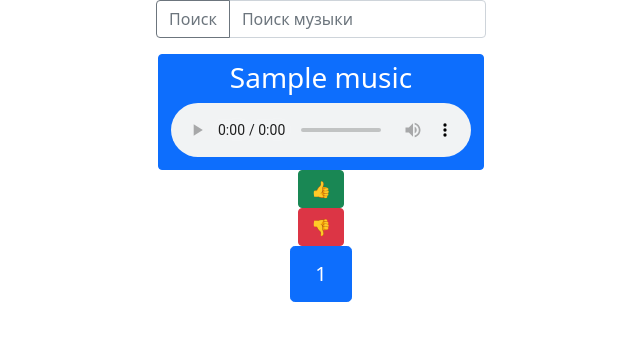
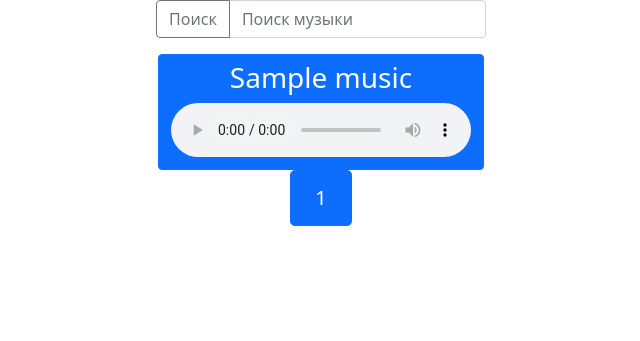
Before and after one commit to OrneysOriginal/music, a Django app: page / in a window 1280 px wide. Shown: the part 56-397 px from the top of the page, without its empty margins (319-959 px from the left). Run offline with Django 4.2, Linux system fonts and the light colour scheme; a user stored in the database is signed in; tables that the repository leaves empty hold one stand-in row (values such as "Sample post"); some libraries are stand-ins or nearby versions.

```diff
--- a/listen_music/templates/mainpage/main.html
+++ b/listen_music/templates/mainpage/main.html
@@ -14,8 +14,6 @@
       </h3>
       <audio controls="controls" preload="auto" src="{{ music.music.url }}"></audio>
     </button>
-    <button type="button" class="btn btn-success">👍</button>
-    <button type="button" class="btn btn-danger">👎</button>
   {% endfor %}
 </div>
 {% endblock %}
--- a/listen_music/templates/mainpage/search_page.html
+++ b/listen_music/templates/mainpage/search_page.html
@@ -14,8 +14,6 @@
           </h3>
           <audio controls="controls" preload="auto" src="{{ music.music.url }}"></audio>
         </button>
-        <button type="button" class="btn btn-success">👍</button>
-        <button type="button" class="btn btn-danger">👎</button>
     {% endfor %}
 </div>
 {% endblock %}
```
